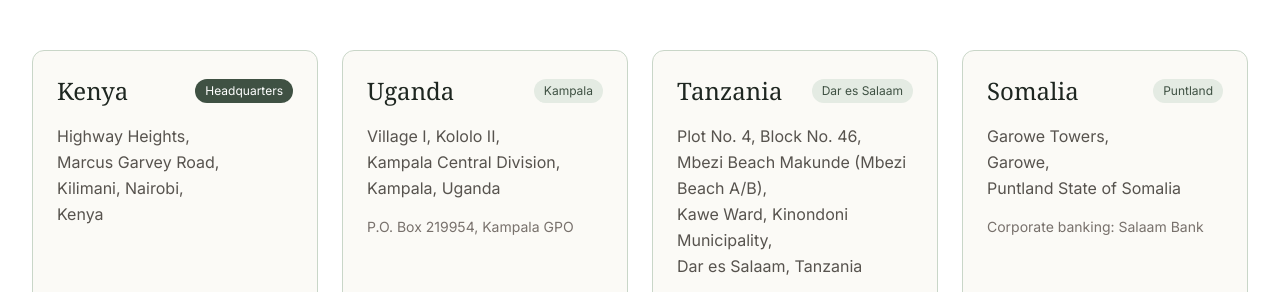
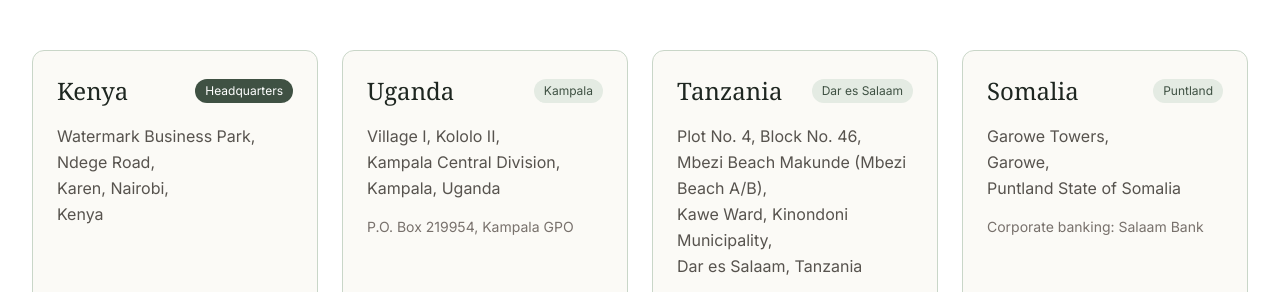
Before and after one commit to Mnavu/Nikal, a plain HTML site: page index.html in a window 1280 px wide. Shown: the part 9340-9632 px from the top of the page. Drawn offline with nearby package versions, Linux system fonts and the light colour scheme.

Commit message:
location

```diff
--- a/index.html
+++ b/index.html
@@ -443,7 +443,7 @@
                         <span class="bg-sage-700 text-white text-xs px-2.5 py-1 rounded-full">Headquarters</span>
                     </div>
                     <address class="not-italic text-stone-600 leading-relaxed mb-6">
-                        Highway Heights,<br>Marcus Garvey Road,<br>Kilimani, Nairobi,<br>Kenya
+                        Watermark Business Park,<br>Ndege Road,<br>Karen, Nairobi,<br>Kenya
                     </address>
                     <a href="https://www.google.com/maps/search/?api=1&query=Highway+Heights+Marcus+Garvey+Road+Kilimani+Nairobi" target="_blank" rel="noopener" class="mt-auto inline-flex items-center text-sm font-medium text-sage-700 hover:text-sage-900">
                         View on map <i data-lucide="external-link" class="ml-1.5 h-3.5 w-3.5"></i>
```
